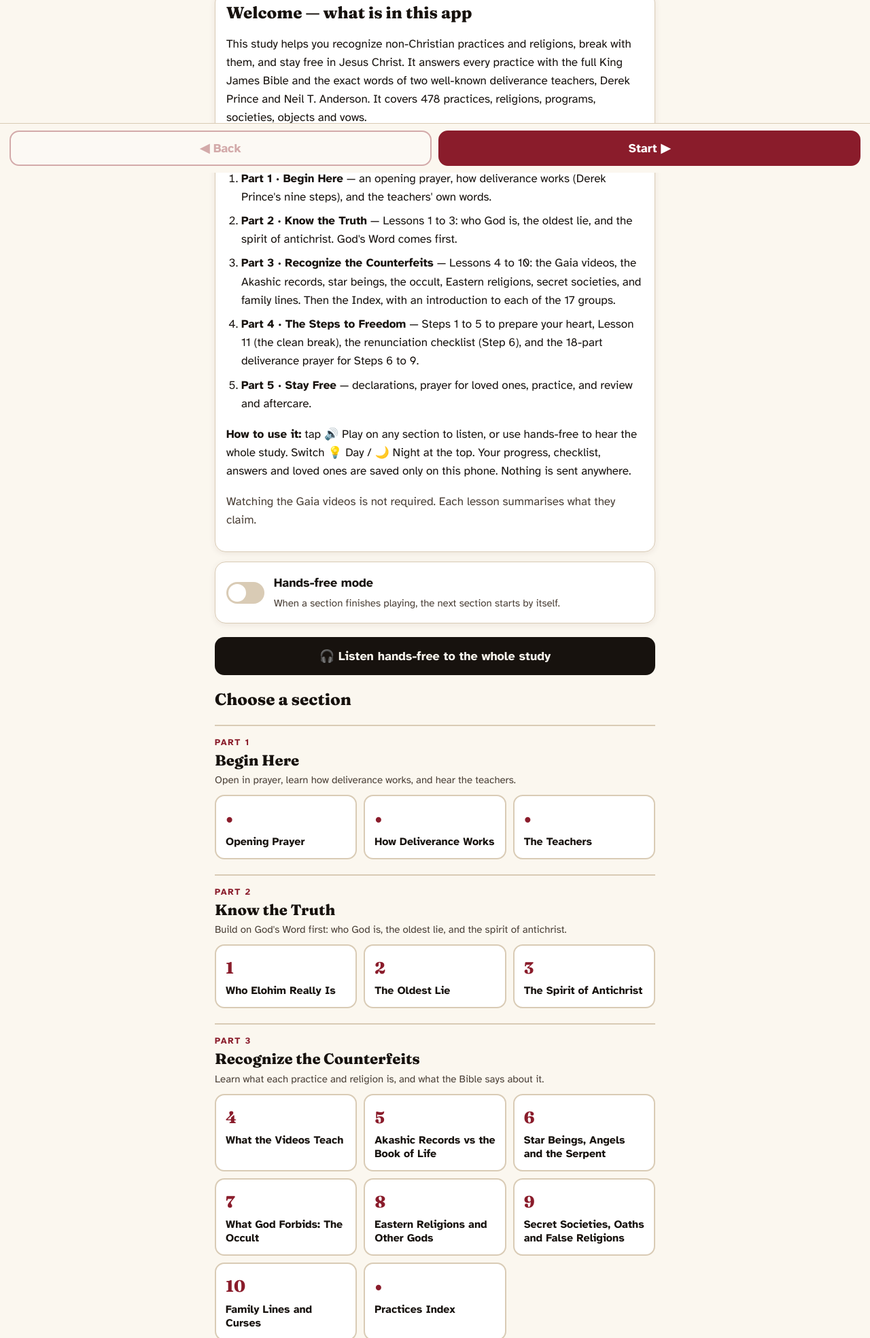
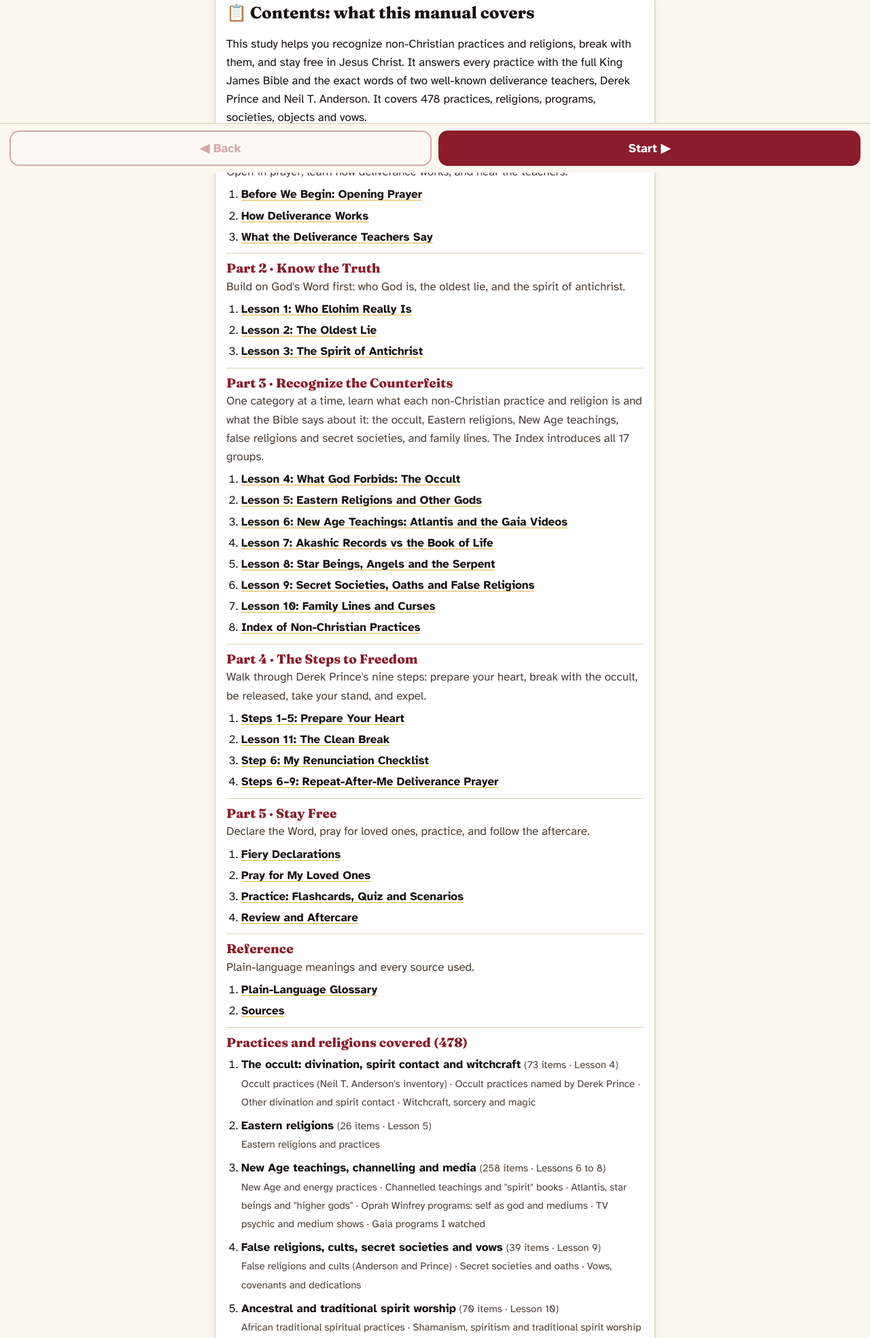
Before and after one commit to 5hcmm8b9nj-wq/deliverance-from-non-christian-practices, a plain HTML site: page index.html in a window 1280 px wide. Shown: the part 546-2514 px from the top of the page at 68% size. Drawn offline with Linux system fonts and the light colour scheme.

Commit message:
Manual-style order, contents list, reworded Part 3

```diff
--- a/app.js
+++ b/app.js
@@ -67,18 +67,11 @@ function rHome(){
  const tile=(s)=>{const i=SCREENS.indexOf(s);return `<button class="tile ${done.has(s.id)?"done":""}" data-go="${i}"><span class="tn">${s.lesson?s.lesson.num:"•"}</span><span class="tt">${esc(s.short||s.t)}</span>${done.has(s.id)?'<span class="tick">✓</span>':""}</button>`};
  const tiles=S.parts.map(p=>`<div class="partb"><p class="eyebrow">${p.n?"Part "+p.n:"Reference"}</p><h3 class="ptitle">${esc(p.t)}</h3><p class="small">${esc(p.d)}</p><div class="tiles">${SCREENS.filter(s=>s.part===p.n).map(tile).join("")}</div></div>`).join("");
   return `<section class="hero"><div class="hero-mark">${LOGO}</div><p class="eyebrow">Christian deliverance study</p><h1>${esc(S.title)}</h1><p class="sub">${esc(S.subtitle)}</p></section>
- <div class="card intro"><h2 class="h2" style="margin-top:0">Welcome — what is in this app</h2>
+ <div class="card intro"><h2 class="h2" style="margin-top:0">📋 Contents: what this manual covers</h2>
  <p>This study helps you recognize non-Christian practices and religions, break with them, and stay free in Jesus Christ. It answers every practice with the full King James Bible and the exact words of two well-known deliverance teachers, Derek Prince and Neil T. Anderson. It covers ${TOTAL} practices, religions, programs, societies, objects and vows.</p>
- <p><b>The study follows the order of Christian deliverance ministry, in five parts:</b></p>
- <ol class="introlist">
-  <li><b>Part 1 · Begin Here</b> — an opening prayer, how deliverance works (Derek Prince's nine steps), and the teachers' own words.</li>
-  <li><b>Part 2 · Know the Truth</b> — Lessons 1 to 3: who God is, the oldest lie, and the spirit of antichrist. God's Word comes first.</li>
-  <li><b>Part 3 · Recognize the Counterfeits</b> — Lessons 4 to 10: the Gaia videos, the Akashic records, star beings, the occult, Eastern religions, secret societies, and family lines. Then the Index, with an introduction to each of the ${S.checklist.length} groups.</li>
-  <li><b>Part 4 · The Steps to Freedom</b> — Steps 1 to 5 to prepare your heart, Lesson 11 (the clean break), the renunciation checklist (Step 6), and the ${S.deliverance.length}-part deliverance prayer for Steps 6 to 9.</li>
-  <li><b>Part 5 · Stay Free</b> — declarations, prayer for loved ones, practice, and review and aftercare.</li>
- </ol>
- <p><b>How to use it:</b> tap 🔊 Play on any section to listen, or use hands-free to hear the whole study. Switch 💡 Day / 🌙 Night at the top. Your progress, checklist, answers and loved ones are saved only on this phone. Nothing is sent anywhere.</p>
- <p class="small">Watching the Gaia videos is not required. Each lesson summarises what they claim.</p></div>
+ ${S.parts.map(p=>`<div class="toc"><h3>${p.n?"Part "+p.n+" · ":""}${esc(p.t)}</h3><p class="small">${esc(p.d)}</p><ol class="tocl">${SCREENS.filter(x=>x.part===p.n).map(x=>`<li><a href="#${x.id}" data-go="${SCREENS.indexOf(x)}">${esc(x.t)}</a></li>`).join("")}</ol></div>`).join("")}
+ <div class="toc"><h3>Practices and religions covered (${TOTAL})</h3><ol class="tocl cats">${Object.keys(S.cats).map(k=>{const gs=S.checklist.filter(g=>g.cat===k);return `<li><b>${esc(S.cats[k].t)}</b> <span class="small">(${gs.reduce((n,g)=>n+g.items.length,0)} items · ${esc(S.cats[k].l)})</span><br><span class="small">${gs.map(g=>esc(g.g)).join(" · ")}</span></li>`}).join("")}</ol></div>
+ <p><b>How to use it:</b> tap 🔊 Play on any section to listen, or use hands-free to hear the whole study. Switch 💡 Day / 🌙 Night at the top. Your progress, checklist, answers and loved ones are saved only on this phone. Nothing is sent anywhere.</p></div>
  <div class="hf card"><label class="sw"><input type="checkbox" id="hfree" ${store.get("hf",false)?"checked":""}><span></span></label><div><b>Hands-free mode</b><br><span class="small">When a section finishes playing, the next section starts by itself.</span></div></div>
  <button class="big hfgo" id="hfgo">🎧 Listen hands-free to the whole study</button>
  <h2 class="h2">Choose a section</h2>${tiles}
--- a/content3.js
+++ b/content3.js
@@ -17,16 +17,20 @@ Object.assign(S.sources,{
 S.parts=[
  {n:1,t:"Begin Here",d:"Open in prayer, learn how deliverance works, and hear the teachers."},
  {n:2,t:"Know the Truth",d:"Build on God's Word first: who God is, the oldest lie, and the spirit of antichrist."},
- {n:3,t:"Recognize the Counterfeits",d:"Learn what each practice and religion is, and what the Bible says about it."},
+ {n:3,t:"Recognize the Counterfeits",d:"One category at a time, learn what each non-Christian practice and religion is and what the Bible says about it: the occult, Eastern religions, New Age teachings, false religions and secret societies, and family lines. The Index introduces all 17 groups."},
  {n:4,t:"The Steps to Freedom",d:"Walk through Derek Prince's nine steps: prepare your heart, break with the occult, be released, take your stand, and expel."},
  {n:5,t:"Stay Free",d:"Declare the Word, pray for loved ones, practice, and follow the aftercare."},
  {n:0,t:"Reference",d:"Plain-language meanings and every source used."}
 ];
 
 /* ---------- Lesson order and numbering ---------- */
-const LORDER=[["l2",2],["l3",2],["l7",2],["l1",3],["l4",3],["l5",3],["l8",3],["l9",3],["l10",3],["l11",3],["l6",4]];
+const LORDER=[["l2",2],["l3",2],["l7",2],["l8",3],["l9",3],["l1",3],["l4",3],["l5",3],["l10",3],["l11",3],["l6",4]];
 S.lessons=LORDER.map(([id,p],i)=>{const l=S.lessons.find(x=>x.id===id);l.num=i+1;l.part=p;return l});
 S.lessons.find(l=>l.id==="l6").step="Step 6 teaching";
+const lz=id=>S.lessons.find(l=>l.id===id);
+lz("l1").title="New Age Teachings: Atlantis and the Gaia Videos";
+lz("l2").intro="A popular New Age teaching says the Elohim were many beings who \"formed life in higher dimensions.\" The Bible uses the same word for the one living God. Read what Scripture says about who Elohim really is.";
+lz("l3").intro="Many New Age teachings promise that people can become gods and find divine power in their own blood and DNA. The Bible shows us where this idea first came from.";
 
 /* ---------- Opening prayer (Begin Here) and Steps 1-5 (Prepare Your Heart) ---------- */
 const op=S.opening;
@@ -125,7 +129,7 @@ const INTRO={
  4:{c:"B",a:"Divination is trying to learn the future or hidden things through cards, stars, signs, numbers or spirits. Spirit contact is trying to speak with the dead or with spirits.",r:["Leviticus 19:31"]},
  5:{c:"B",a:"Witchcraft uses spells, rituals and spiritual power to control people or events. Derek Prince defined it as \"the attempt to control people and make them do what you want by a power other than the Holy Spirit.\"",r:["Galatians 5:19-21"]},
  7:{c:"C",a:"These are religions from Asia, such as Hinduism, Buddhism, Taoism and Shinto, and practices drawn from them, such as mantras, chanting and meditation to empty the mind. They bow to other gods or to no god.",r:["Isaiah 2:6-8"]},
- 8:{c:"C",a:"These are groups that deny that Jesus Christ is God come in the flesh, add another book or prophet above the Bible, or teach salvation by another way.",r:["Galatians 1:8-9"]},
+ 8:{c:"D",a:"These are groups that deny that Jesus Christ is God come in the flesh, add another book or prophet above the Bible, or teach salvation by another way.",r:["Galatians 1:8-9"]},
  9:{c:"D",a:"Secret societies are lodges and orders that require secret initiations, oaths and rituals, such as Freemasonry. Derek Prince called Freemasonry \"a source of the most tremendous demonic problems\" that \"goes from generation to generation.\"",r:["Matthew 5:34-37"]},
  11:{c:"D",a:"A vow, covenant or dedication is a binding promise. These are promises made to a spirit, a god, a group or a person outside of Christ, by you or by someone on your behalf.",r:["James 5:12"]},
  16:{c:"E",a:"Encyclopaedia Britannica explains that in many African religions prayers and sacrifices are directed to lesser divinities and ancestors rather than to the Supreme Being, through priests, diviners and shrines. Many people were dedicated to these as babies, at funerals or at festivals without knowing it.",r:["Jeremiah 2:27-28","Ezekiel 13:18-20"]},
@@ -133,13 +137,13 @@ const INTRO={
  10:{c:"F",a:"These are objects linked to other gods, the occult or superstition, such as idols, charms, crystals, masks and occult books. Derek Prince taught that you must \"get rid of all contact objects.\"",r:["Deuteronomy 7:25-26","Isaiah 30:22"]}
 };
 S.cats={
- A:{t:"New Age teachings, channelling and media",l:"Lessons 4 to 6"},
- B:{t:"The occult: divination, spirit contact and witchcraft",l:"Lesson 7"},
- C:{t:"Eastern religions, false religions and cults",l:"Lesson 8"},
- D:{t:"Secret societies, oaths and vows",l:"Lesson 9"},
+ B:{t:"The occult: divination, spirit contact and witchcraft",l:"Lesson 4"},
+ C:{t:"Eastern religions",l:"Lesson 5"},
+ A:{t:"New Age teachings, channelling and media",l:"Lessons 6 to 8"},
+ D:{t:"False religions, cults, secret societies and vows",l:"Lesson 9"},
  E:{t:"Ancestral and traditional spirit worship",l:"Lesson 10"},
  F:{t:"Clean the house: objects",l:"Lesson 11"}
 };
-const DORDER=[1,6,12,13,14,0,2,3,4,5,7,8,9,11,16,15,10];
+const DORDER=[2,3,4,5,7,6,12,1,13,14,0,8,9,11,16,15,10];
 S.checklist=DORDER.map(o=>{const g=S.checklist.find(x=>x.o===o);g.about=INTRO[o].a;g.refs=INTRO[o].r;g.cat=INTRO[o].c;return g});
 })();
--- a/style.css
+++ b/style.css
@@ -145,3 +145,6 @@ details>summary{cursor:pointer;list-style:none;min-height:44px}details>summary::
 [data-theme=dark] .chip{background:#5A1220}
 .itab tr.catr td{font-weight:800;background:var(--soft);color:var(--red)}
 .ladder.nine li{align-items:flex-start}.ladder.nine small{color:var(--mute)}
+.toc{border-top:1px solid var(--line);padding-top:10px;margin-top:10px}.toc h3{font-family:Fraunces,serif;font-size:19px;margin:0 0 2px;color:var(--red)}
+.toc .small{margin:0 0 6px}.tocl{margin:0;padding-left:22px}.tocl li{margin:4px 0}.tocl a{color:var(--ink);font-weight:700;text-decoration:underline;text-decoration-color:var(--goldb);text-underline-offset:3px}
+.tocl.cats li{margin:8px 0}
```
